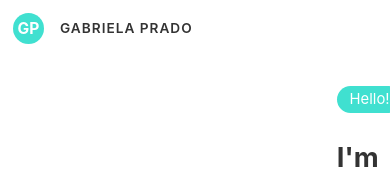
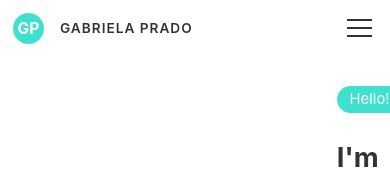
Before and after one commit to GabiPrP/resume, a plain HTML site: page index.html in a window 390 px wide. Shown: the top 169 px of the page. Drawn offline with Linux system fonts and the light colour scheme.

Commit message:
Update index.html

```diff
--- a/index.html
+++ b/index.html
@@ -17,6 +17,11 @@
                 GP
             </span>
             <span class="logo-text">GABRIELA PRADO</span>
+        </div>
+        <div class="mobile-nav-toggle" aria-label="Toggle navigation menu">
+            <span></span>
+            <span></span>
+            <span></span>
         </div>
         <ul class="nav-links">
             <li><a href="#home">Home</a></li>
```
